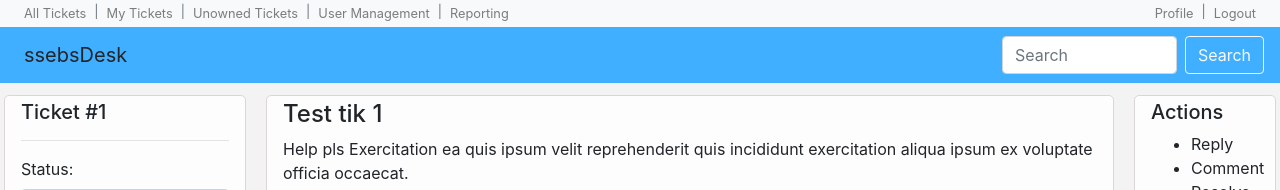
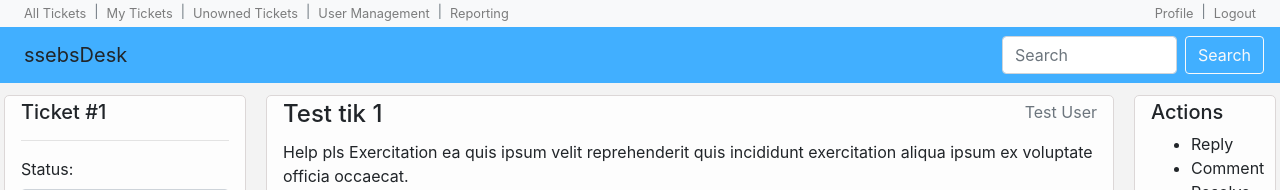
Before and after one commit to ssebs/ssebs-desk, a React (Create React App) app: page /ticket/1 in a window 1280 px wide. Shown: the top 190 px of the page. Built offline with nearby package versions, Linux system fonts and the light colour scheme; data requests are answered from the project's data file.

Commit message:
show user

```diff
--- a/src/components/Ticket/index.jsx
+++ b/src/components/Ticket/index.jsx
@@ -40,8 +40,8 @@ const Ticket = props => {
             {ticket && statuses && users && adminUsers ? (
                 <>
                     <div className="ticket-meta">
-                        <h5>Ticket #{props.match.params.id}</h5>
-                        <hr/>
+                        <h5>Ticket #{ticket.id}</h5>
+                        <hr />
                         <div className="form-group">
                             <label htmlFor="status">Status:</label>
                             <select
@@ -87,7 +87,16 @@ const Ticket = props => {
                     </div>
                     <section className="ticket-center">
                         <div className="ticket-header">
-                            <h4>{ticket.subject}</h4>
+                            <div className="d-flex justify-content-between">
+                                <h4>{ticket.subject}</h4>
+                                <p className="text-muted">
+                                    {users.map(user => {
+                                        if (user.id === ticket.requestor) {
+                                            return user.name;
+                                        }
+                                    })}
+                                </p>
+                            </div>
                             <p>{ticket.body}</p>
                         </div>
                         {ticket.comments &&
```
